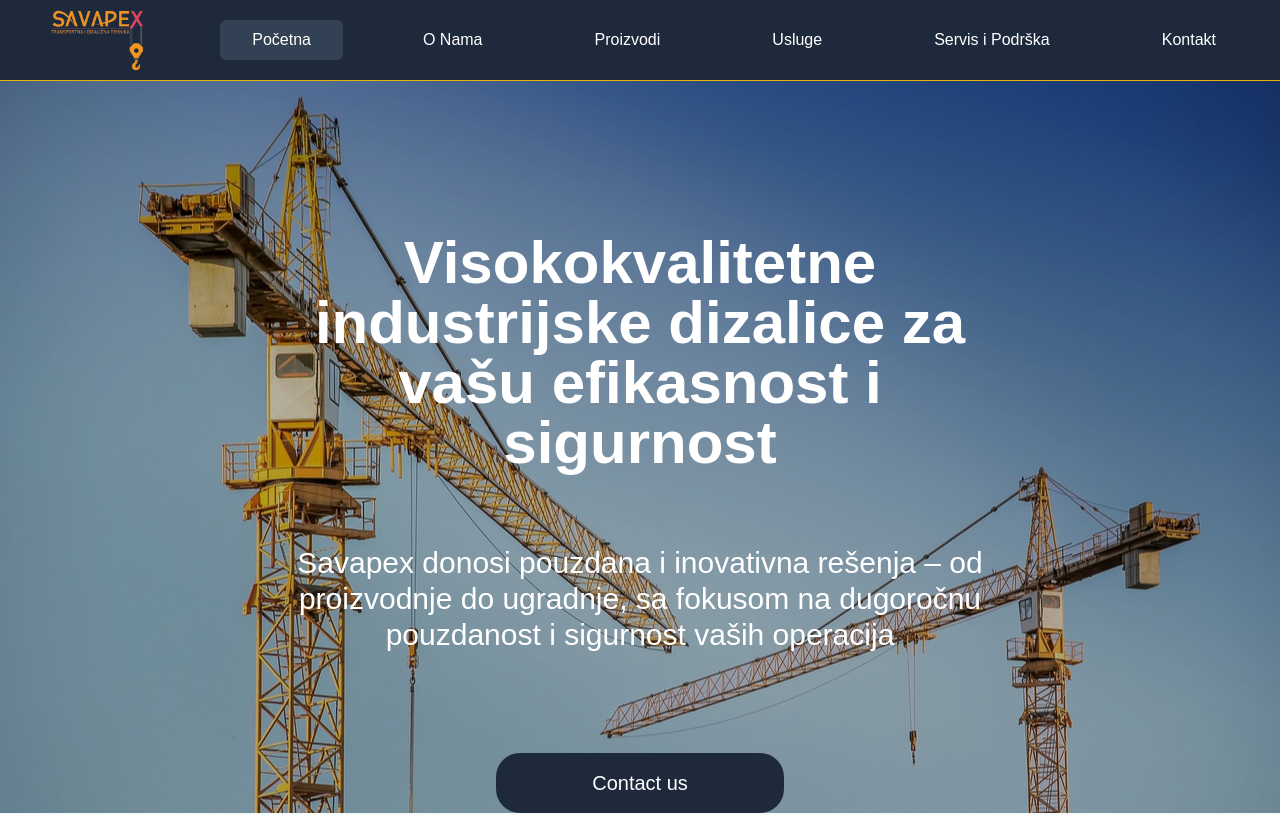
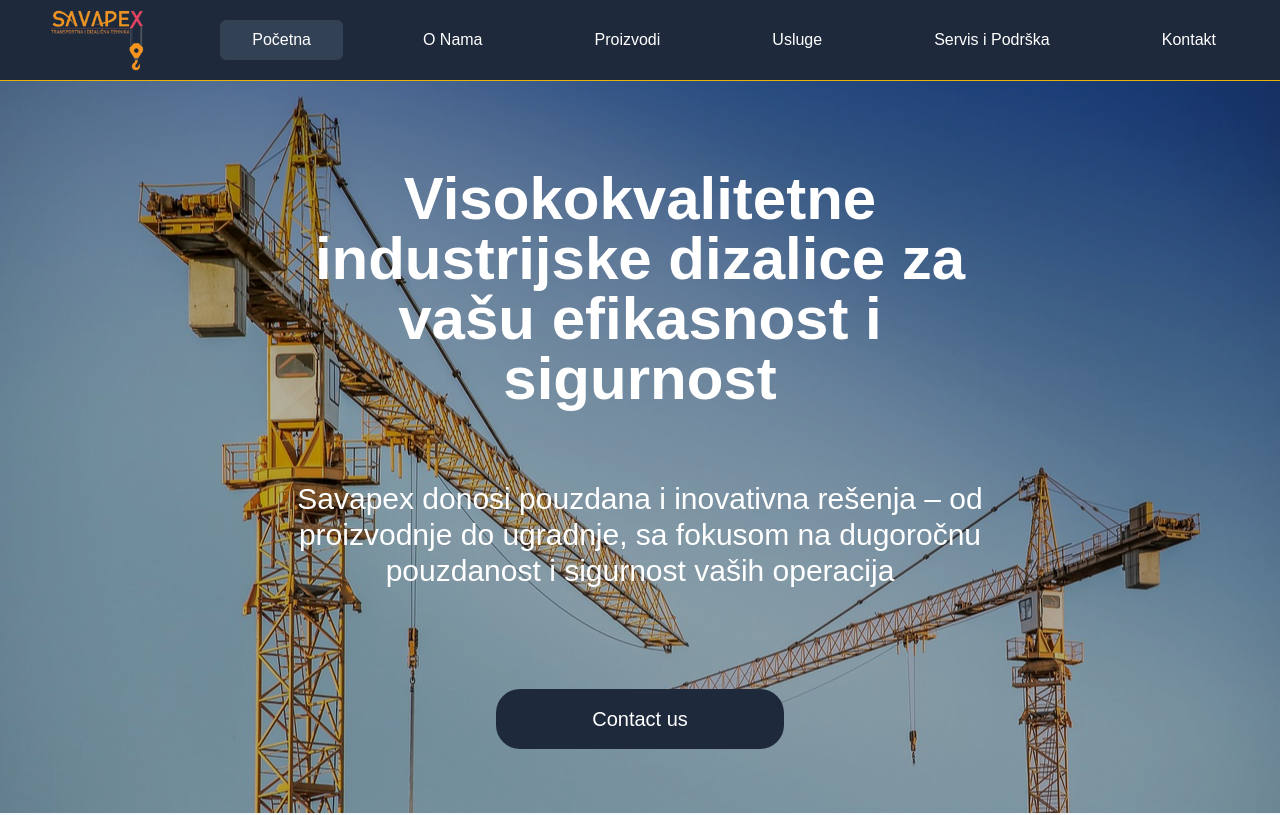
Before and after one commit to BaneVredniMrav/savapex, a Vue app: page / in a window 1280 px wide. Shown: the top 815 px of the page. Built offline with nearby package versions, Linux system fonts and the light colour scheme.

Commit message:
fix button

```diff
--- a/src/components/AnimatedText.vue
+++ b/src/components/AnimatedText.vue
@@ -89,7 +89,7 @@ watch([titleRef, textRef], () => {
         <!-- Naslov sa animacijom -->
         <h1
             ref="titleRef"
-            class="text-4xl sm:text-5xl lg:text-6xl font-bold mt-32 p-6"
+            class="text-4xl sm:text-5xl lg:text-6xl font-bold  p-6"
             :style="{ color: props.textColor }"
             :class="{ 'text-focus-in': isTitleVisible }"
             aria-hidden="true"
--- a/src/components/Hero.vue
+++ b/src/components/Hero.vue
@@ -26,7 +26,7 @@ onMounted(() => {
 
 <template>
   <section class="hero h-[91.5vh] bg-cover bg-center bg-fixed relative">
-    <div class="max-w-4xl mx-auto px-4 py-12 text-center relative z-10">
+    <div class="max-w-4xl px-4 py-12 text-center relative z-10">
       <!-- Title with animation -->
       <AnimatedText
         title="Visokokvalitetne industrijske dizalice za vašu efikasnost i sigurnost"
@@ -52,13 +52,10 @@ onMounted(() => {
 <style scoped>
 .hero {
   background-image: url("@/assets/img/kran.jpg"); /* Replace with your own image URL */
-  background-size: cover; /* Ensures the image covers the entire section */
-  background-position: center; /* Centers the image */
   background-repeat: no-repeat; /* Prevents the image from repeating */
   display: flex;
   justify-content: center;
   align-items: center;
-  height: 91.5vh; /* Keeps the hero section height */
 }
 
 .hero .max-w-4xl {
```
Also changed, not shown: 1 other file (tests, documents, lock files or other folders).
